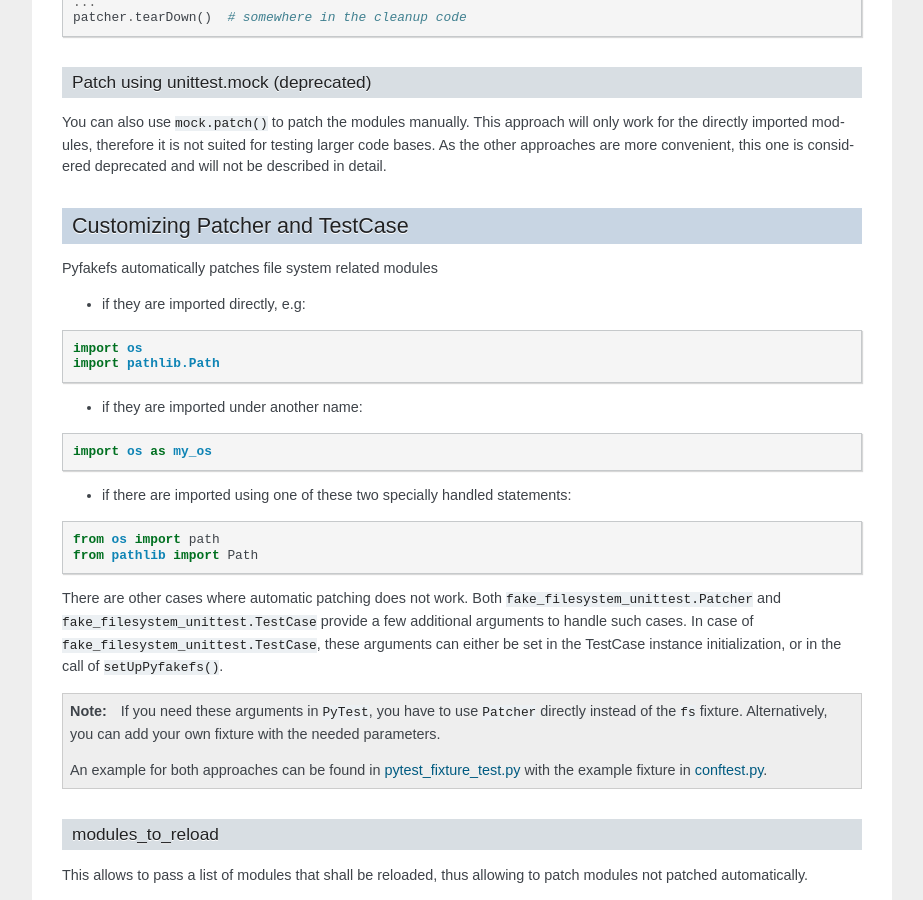
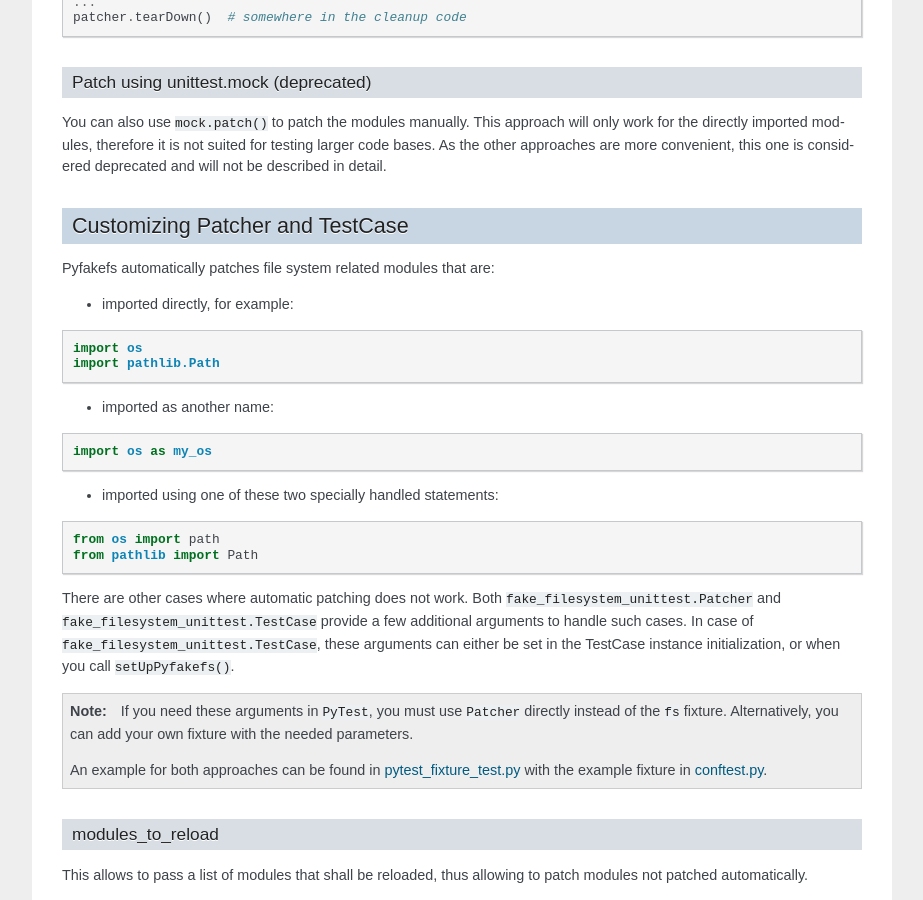
Before and after one commit to pytest-dev/pyfakefs, a Sphinx documentation site: the page built from docs/usage.rst, in a window 1280 px wide and 900 px high, scrolled down 1358 px. Shown: the whole window, without its empty margins (198-1121 px from the left). Built offline with Sphinx 7.4.7, drawn with Linux system fonts in a browser that asks for light colours.

Commit message:
Clarify import method explanation

```diff
--- a/docs/usage.rst
+++ b/docs/usage.rst
@@ -89,22 +89,22 @@
 
 Customizing Patcher and TestCase
 --------------------------------
-Pyfakefs automatically patches file system related modules
+Pyfakefs automatically patches file system related modules that are:
 
-- if they are imported directly, e.g:
+- imported directly, for example:
 
 .. code:: python
 
   import os
   import pathlib.Path
 
-- if they are imported under another name:
+- imported as another name:
 
 .. code:: python
 
   import os as my_os
 
-- if there are imported using one of these two specially handled statements:
+- imported using one of these two specially handled statements:
 
 .. code:: python
 
@@ -115,10 +115,10 @@
 Both ``fake_filesystem_unittest.Patcher`` and ``fake_filesystem_unittest.TestCase``
 provide a few additional arguments to handle such cases.
 In case of ``fake_filesystem_unittest.TestCase``, these arguments can either
-be set in the TestCase instance initialization, or in the call of
+be set in the TestCase instance initialization, or when you call
 ``setUpPyfakefs()``.
 
-.. note:: If you need these arguments in ``PyTest``, you have to
+.. note:: If you need these arguments in ``PyTest``, you must
   use ``Patcher`` directly instead of the ``fs`` fixture. Alternatively,
   you can add your own fixture with the needed parameters.
 
```
